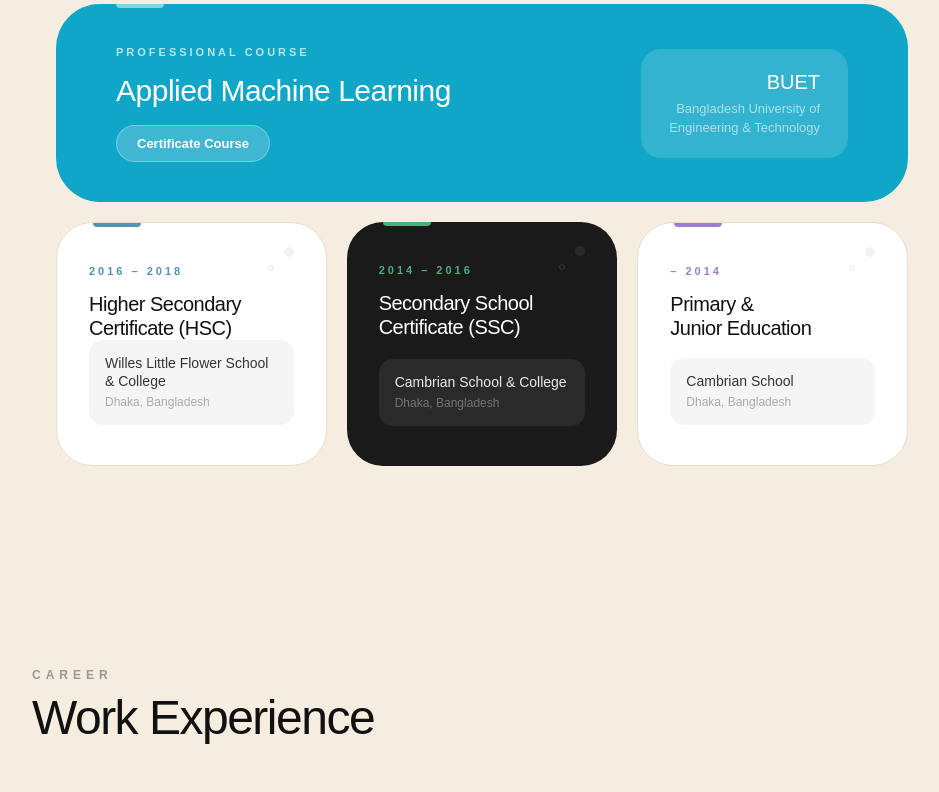
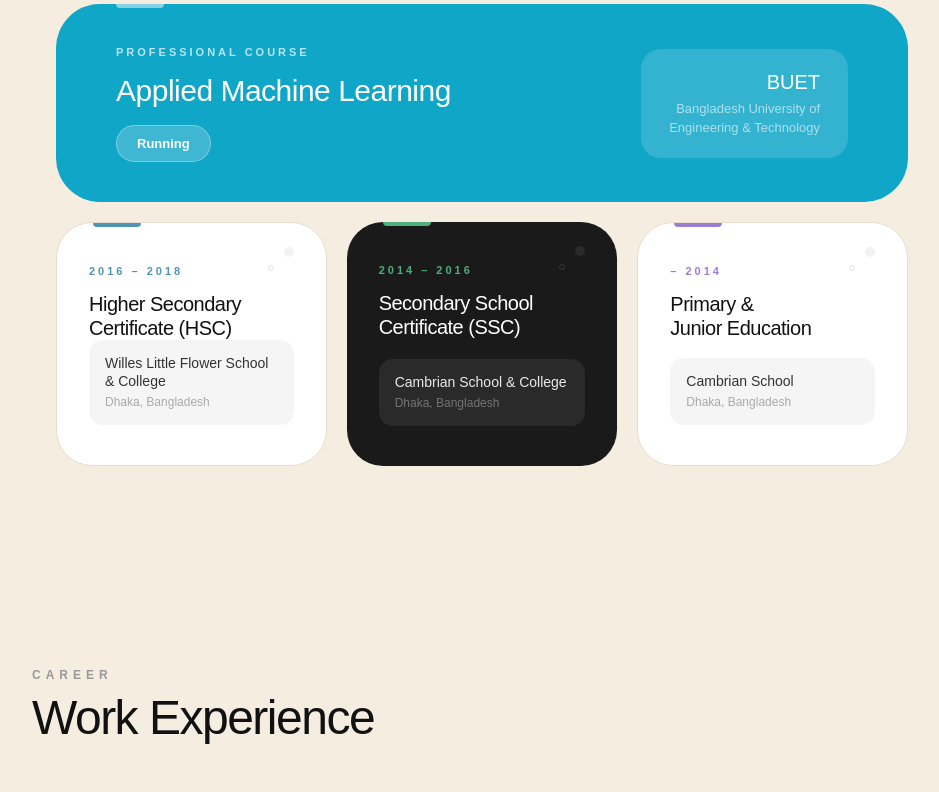
Before and after one commit to Asgorreaj/portfolio, a Next.js app: page / in a window 1280 px wide. Shown: the part 1520-2312 px from the top of the page, without its empty margins (158-1097 px from the left). Built offline with nearby package versions, Linux system fonts and the light colour scheme.

Commit message:
some feature added

```diff
--- a/app/components/Education.tsx
+++ b/app/components/Education.tsx
@@ -111,7 +111,7 @@
               Applied Machine Learning
             </h3>
             <span style={{ display: "inline-flex", alignItems: "center", fontSize: "13px", fontWeight: 600, background: "rgba(255,255,255,0.2)", color: "#fff", borderRadius: "50px", padding: "8px 20px", border: "1px solid rgba(255,255,255,0.3)" }}>
-              Certificate Course
+              Running
             </span>
           </div>
           <div style={{ textAlign: "right", flexShrink: 0, position: "relative", zIndex: 1 }}>
--- a/app/page.tsx
+++ b/app/page.tsx
@@ -1,6 +1,6 @@
 import Navbar from "./components/Navbar";
 import Hero from "./components/Hero";
-// import About from "./components/About";
+import About from "./components/About";
 import Education from "./components/Education";
 import WorkExperience from "./components/WorkExperience";
 import Projects from "./components/Projects";
@@ -15,13 +15,14 @@
     <main style={{ background: "#F3EDE3" }}>
       <Navbar />
       <Hero />
-      {/* <About /> */}
+      {/*  */}
       <Education />
       <WorkExperience />
       <Projects />
       <Skills />
       <Publications />
       <Volunteering/>
+      <About />
       <Contact />
       <Footer />
     </main>
```
